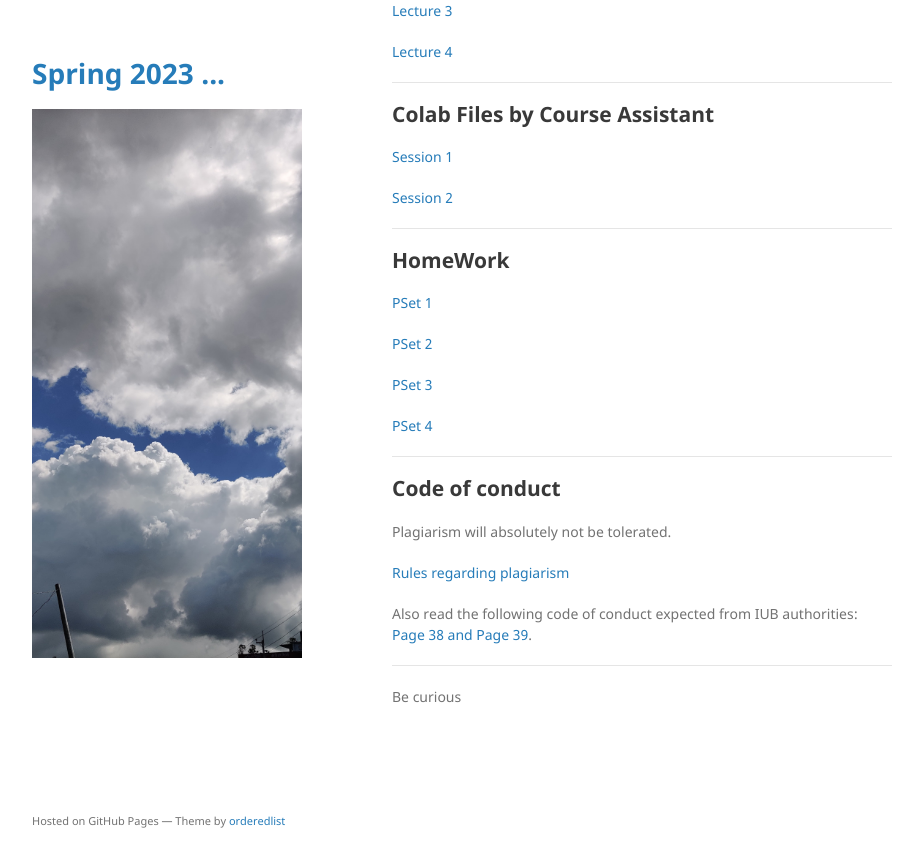
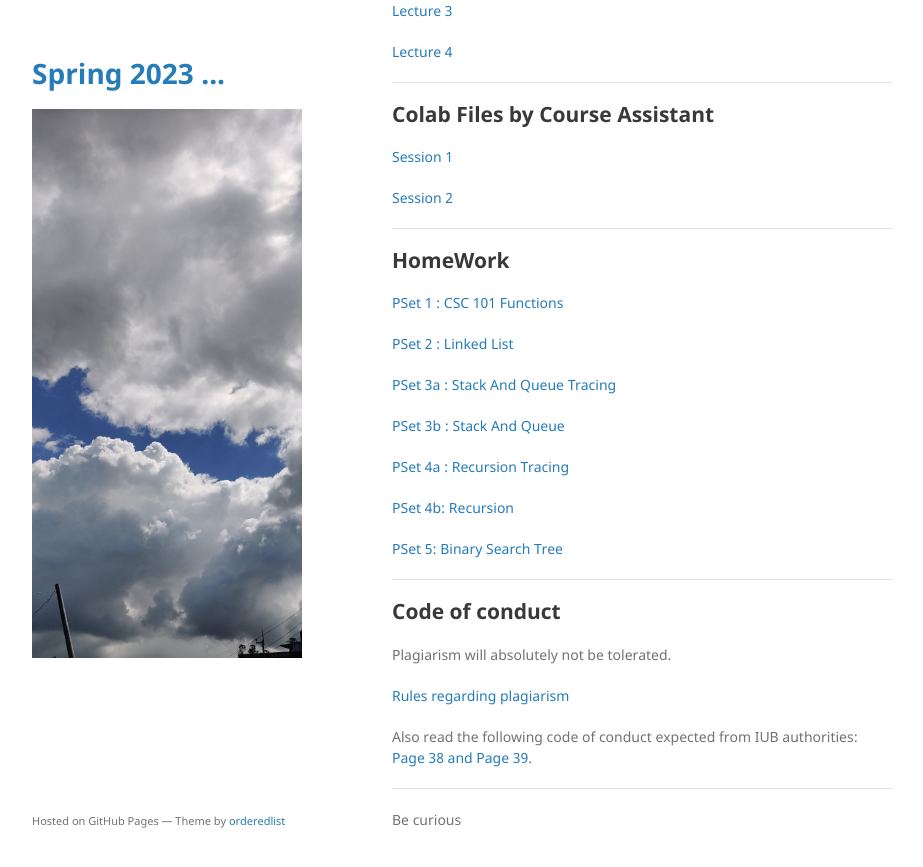
Before and after one commit to mohammadmotiurrahman/mohammadmotiurrahman.github.io, a Jekyll site: the page built from cse203_12/index.md, in a window 1280 px wide and 900 px high, scrolled down 765 px. Shown: the top 867 px of the window, without its empty margins (178-1101 px from the left). Built offline with Jekyll 4.4.1, drawn with Linux system fonts in a browser that asks for light colours; our own code applies the rules of GitHub Pages for plain Markdown files.

Commit message:
Update index.md

```diff
--- a/cse203_12/index.md
+++ b/cse203_12/index.md
@@ -47,13 +47,19 @@
 * * *
 ## HomeWork
 
-[PSet 1](https://drive.google.com/file/d/1V3JRlkX6HqPavuW0QIplfgzvcSbQ94DH/view?usp=sharing)
+[PSet 1 : CSC 101 Functions](https://colab.research.google.com/drive/1V3JRlkX6HqPavuW0QIplfgzvcSbQ94DH)
 
-[PSet 2](https://drive.google.com/file/d/1V3sWECeHWl4mXxv9FdYr4fBVejZGu2M5/view?usp=sharing)
+[PSet 2 : Linked List](https://colab.research.google.com/drive/1V3sWECeHWl4mXxv9FdYr4fBVejZGu2M5)
 
-[PSet 3](https://colab.research.google.com/drive/1Ah8XmS4YYeKAEfWthp86a0KQceZ2uXAb?usp=sharing)
+[PSet 3a : Stack And Queue Tracing](https://docs.google.com/document/d/1sJu3j-EPPUj0ubxTcc5X8ZI4kagRtxSvlw9EVPQfL9s/edit?usp=sharing)
 
-[PSet 4](https://colab.research.google.com/drive/1Es0Covq5ib5bHSxSFhA4hKoNRTDcpiAI?usp=sharing)
+[PSet 3b : Stack And Queue](https://colab.research.google.com/drive/1Ah8XmS4YYeKAEfWthp86a0KQceZ2uXAb?usp=sharing)
+
+[PSet 4a : Recursion Tracing](https://docs.google.com/document/d/1HpLixQvPuxICBGI3vM-FQzScHGGZierq4v2T4c1PD-s/edit?usp=sharing)
+
+[PSet 4b: Recursion](https://colab.research.google.com/drive/14ixE5tAY86nyyfNghzZ7eeSRem9xKBZJ?usp=sharing)
+
+[PSet 5: Binary Search Tree](https://colab.research.google.com/drive/1Es0Covq5ib5bHSxSFhA4hKoNRTDcpiAI?usp=sharing)
 
 * * *
 ## Code of conduct
```
